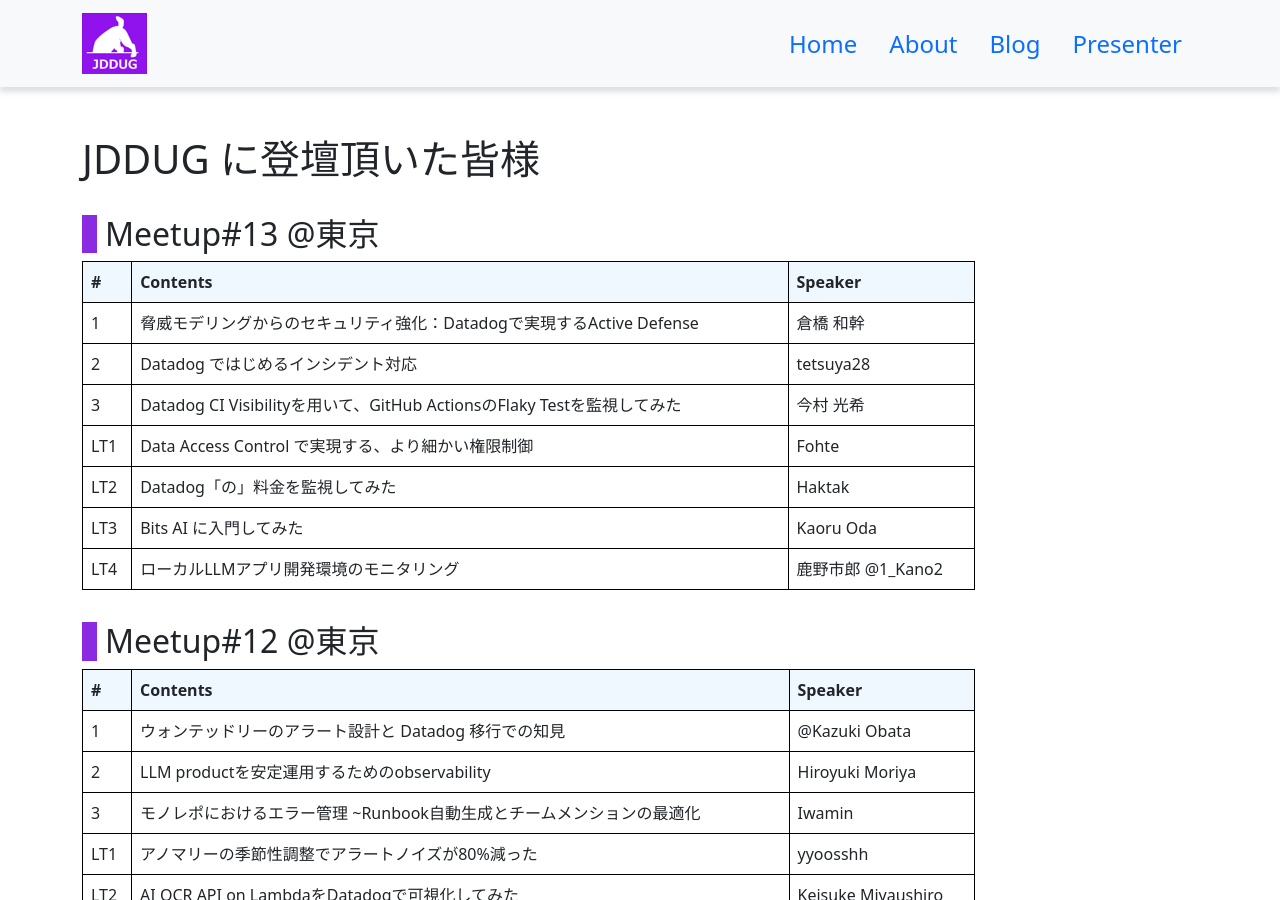
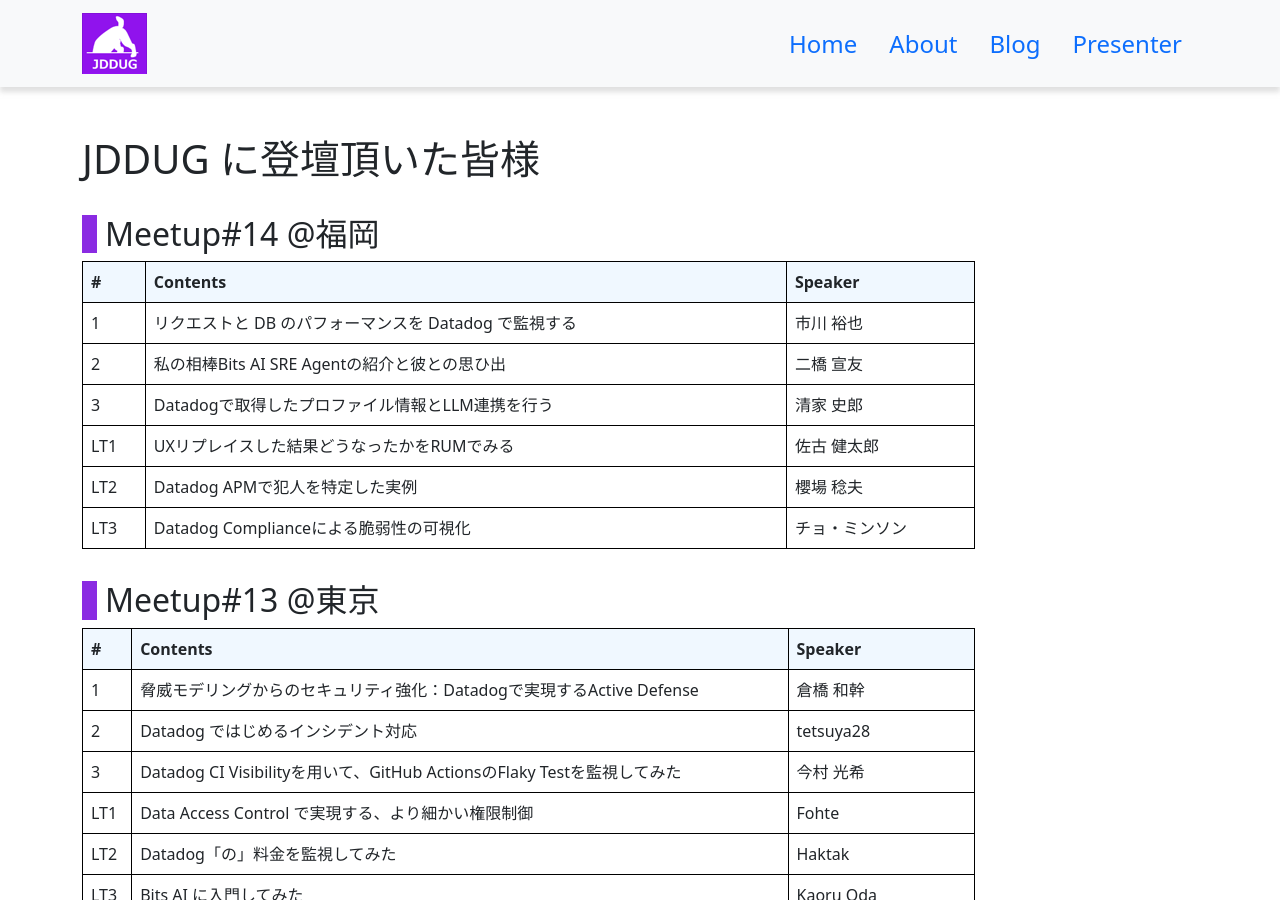
Before and after one commit to jdd-ug/jdd-ug.github.io, a Jekyll site: the page built from heros.md, in a window 1280 px wide and 900 px high. Built offline with Jekyll 4.4.1, drawn with Linux system fonts in a browser that asks for light colours; nearby versions of some CDN libraries.

Commit message:
Add JDDUG #14 presenters to heros.md

```diff
--- a/heros.md
+++ b/heros.md
@@ -4,6 +4,19 @@
 ---
 
 # JDDUG に登壇頂いた皆様
+
+## Meetup#14 @福岡
+
+| #      | Contents                                                                                                                                                                                     | Speaker  |
+| ------ | -------------------------------------------------------------------------------------------------------------------------------------------------------------------------------------------- | -------- |
+| 1      | リクエストと DB のパフォーマンスを Datadog で監視する | 市川 裕也 |
+| 2      | 私の相棒Bits AI SRE Agentの紹介と彼との思ひ出 | 二橋 宣友 |
+| 3      | Datadogで取得したプロファイル情報とLLM連携を行う | 清家 史郎 |
+| ------ | ------                                                                                                                                                                                       | ------   |
+| LT1    | UXリプレイスした結果どうなったかをRUMでみる | 佐古 健太郎 |
+| LT2    | Datadog APMで犯人を特定した実例 | 櫻場 稔夫 |
+| LT3    | Datadog Complianceによる脆弱性の可視化 | チョ・ミンソン |
+
 
 ## Meetup#13 @東京
 
```
